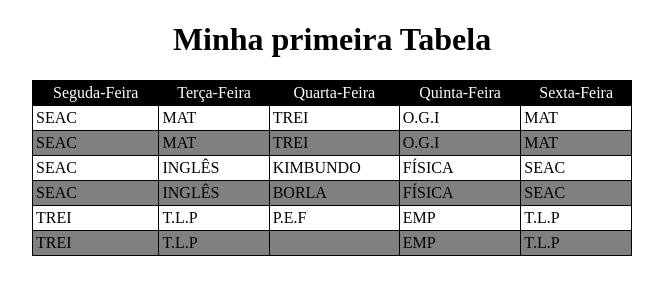
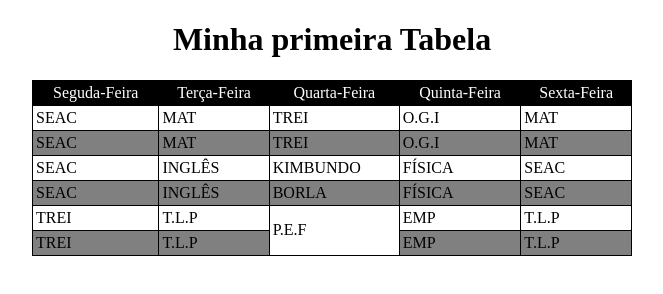
Before and after one commit to JorgeCruz502/HTML-CSS, a plain HTML site: page exercicios/ex023/tabela001.html in a window 1280 px wide. Shown: the whole page, without its empty margins (308-971 px from the left). Drawn offline with Linux system fonts and the light colour scheme.

Commit message:
Update tabela001.html
alterações na tabela

```diff
--- a/exercicios/ex023/tabela001.html
+++ b/exercicios/ex023/tabela001.html
@@ -77,14 +77,13 @@
         <tr>
             <td>TREI</td>
             <td>T.L.P</td>
-            <td>P.E.F</td>
+            <td rowspan="2">P.E.F</td>
             <td>EMP</td>
             <td>T.L.P</td>
         </tr>
         <tr>
             <td class="cor">TREI</td>
             <td class="cor">T.L.P</td>
-            <td class="cor"></td>
             <td class="cor">EMP</td>
             <td class="cor">T.L.P</td>
         </tr>
```
